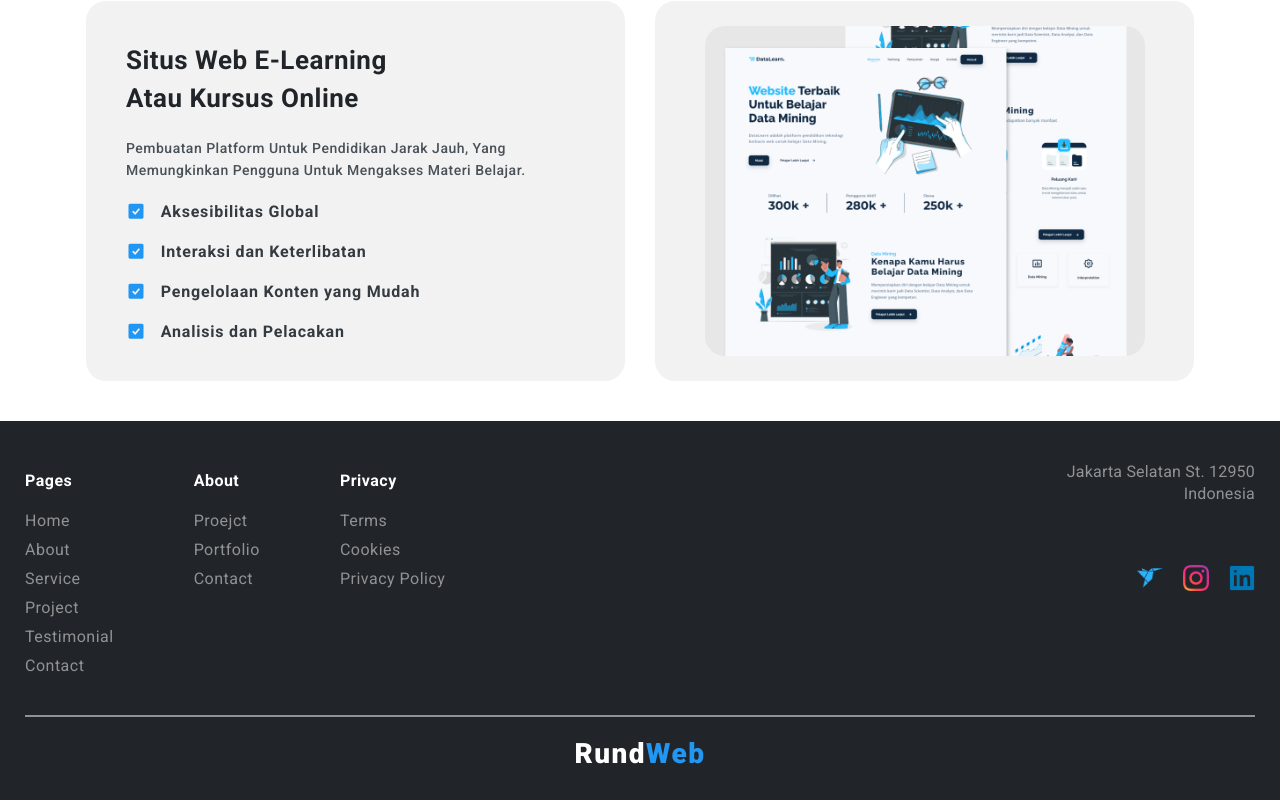
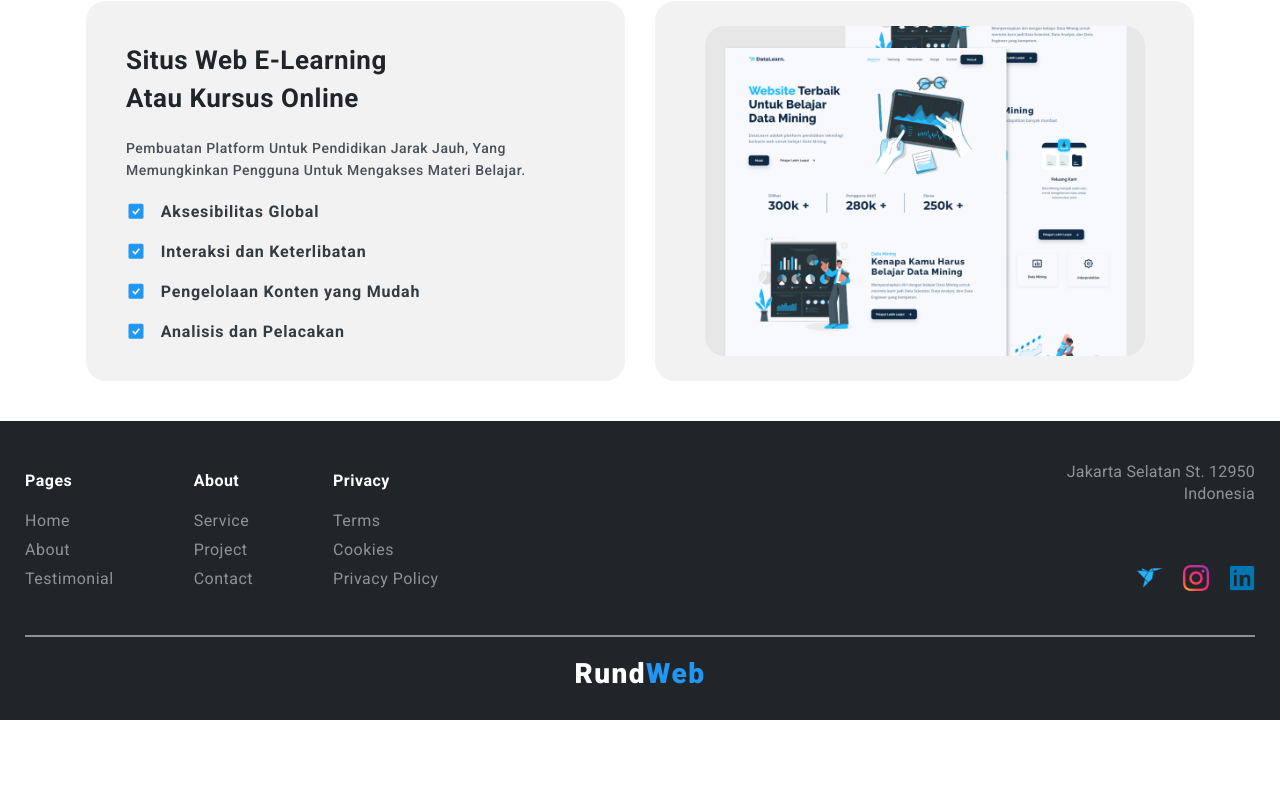
Before and after one commit to rundweb/myporto, a React (Vite) app: page / in a window 1280 px wide. Shown: the part 3414-4214 px from the top of the page. After the commit the page ends 4134 px from the top, so only its background shows below. Built offline with nearby package versions, Linux system fonts and the light colour scheme.

Commit message:
done all

```diff
--- a/src/components/FooterComponents.jsx
+++ b/src/components/FooterComponents.jsx
@@ -1,5 +1,4 @@
 import "./style/footeromponents.css";
-import { menu } from "../assets/main/main";
 
 import footer1 from "../assets/images/free.png";
 import footer2 from "../assets/images/ig.png";
@@ -15,23 +14,19 @@ const FooterComponents = () => {
               <li>
                 <strong>Pages</strong>
               </li>
-              {menu.map((menus) => {
-                return (
-                  <li key={menus.id}>
-                    <a href="">{menus.name}</a>
-                  </li>
-                );
-              })}
+              <li><a href="">Home</a></li>
+              <li><a href="">About</a></li>
+              <li><a href="">Testimonial</a></li>
             </ul>
             <ul>
               <li>
                 <strong>About</strong>
               </li>
               <li>
-                <a href="">Proejct</a>
+                <a href="">Service</a>
               </li>
               <li>
-                <a href="">Portfolio</a>
+                <a href="">Project</a>
               </li>
               <li>
                 <a href="">Contact</a>
--- a/src/components/style/footeromponents.css
+++ b/src/components/style/footeromponents.css
@@ -96,7 +96,8 @@ li a, li{
 @media (max-width : 550px) {
     .footer-right {
         width: 100%;
-        align-items: flex-start;
+        align-items: center;
+
     }
 
     .footer-social{
--- a/src/pages/style/HomePages.css
+++ b/src/pages/style/HomePages.css
@@ -114,7 +114,7 @@ strong {
 
 @media (max-width:560px) {
   .home-content{
-    padding: 78px 0px 0px;
+    padding: 68px 0px 0px;
   }
   .home-title h1{
     font-size: 28px;
```
